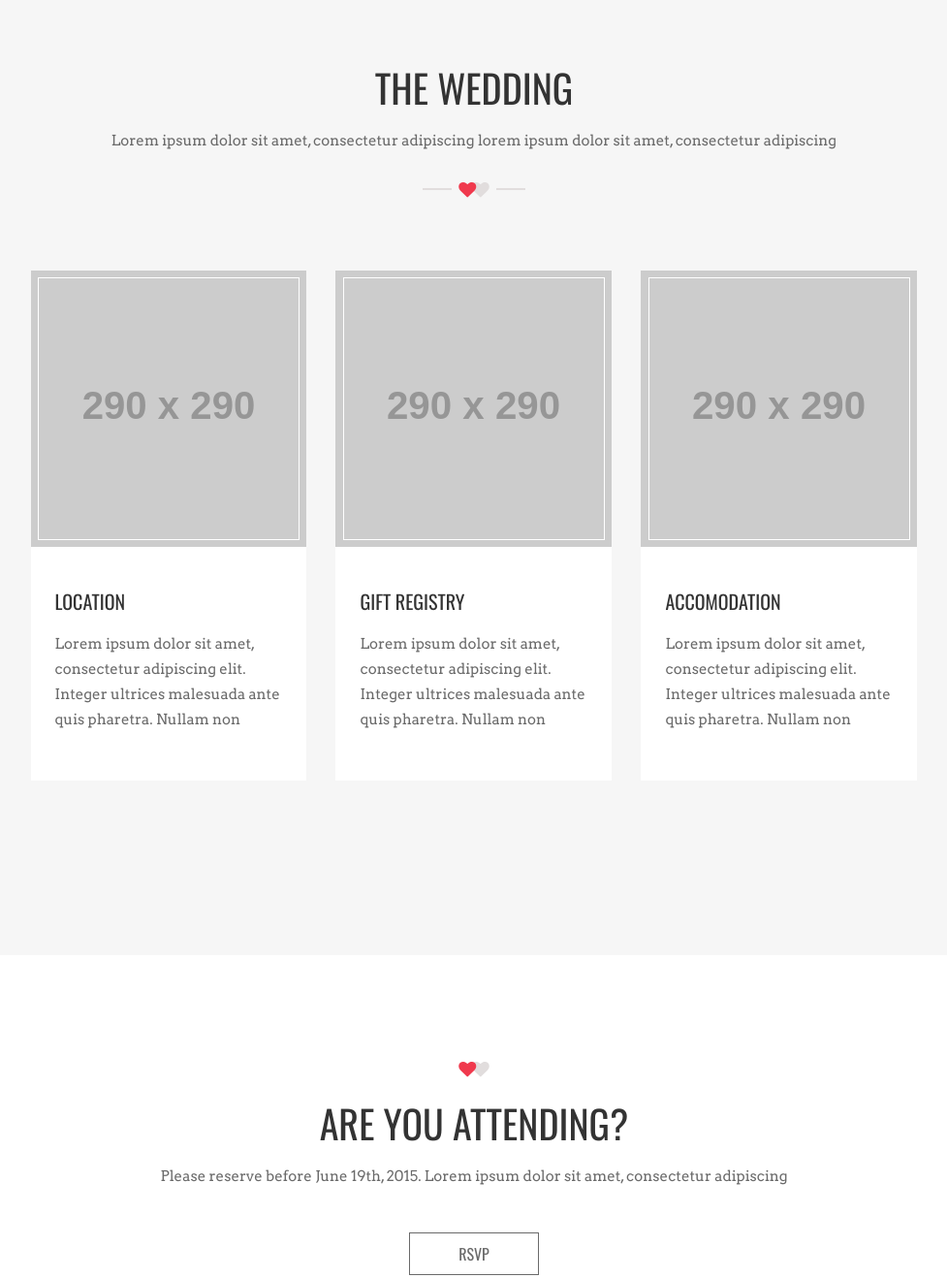
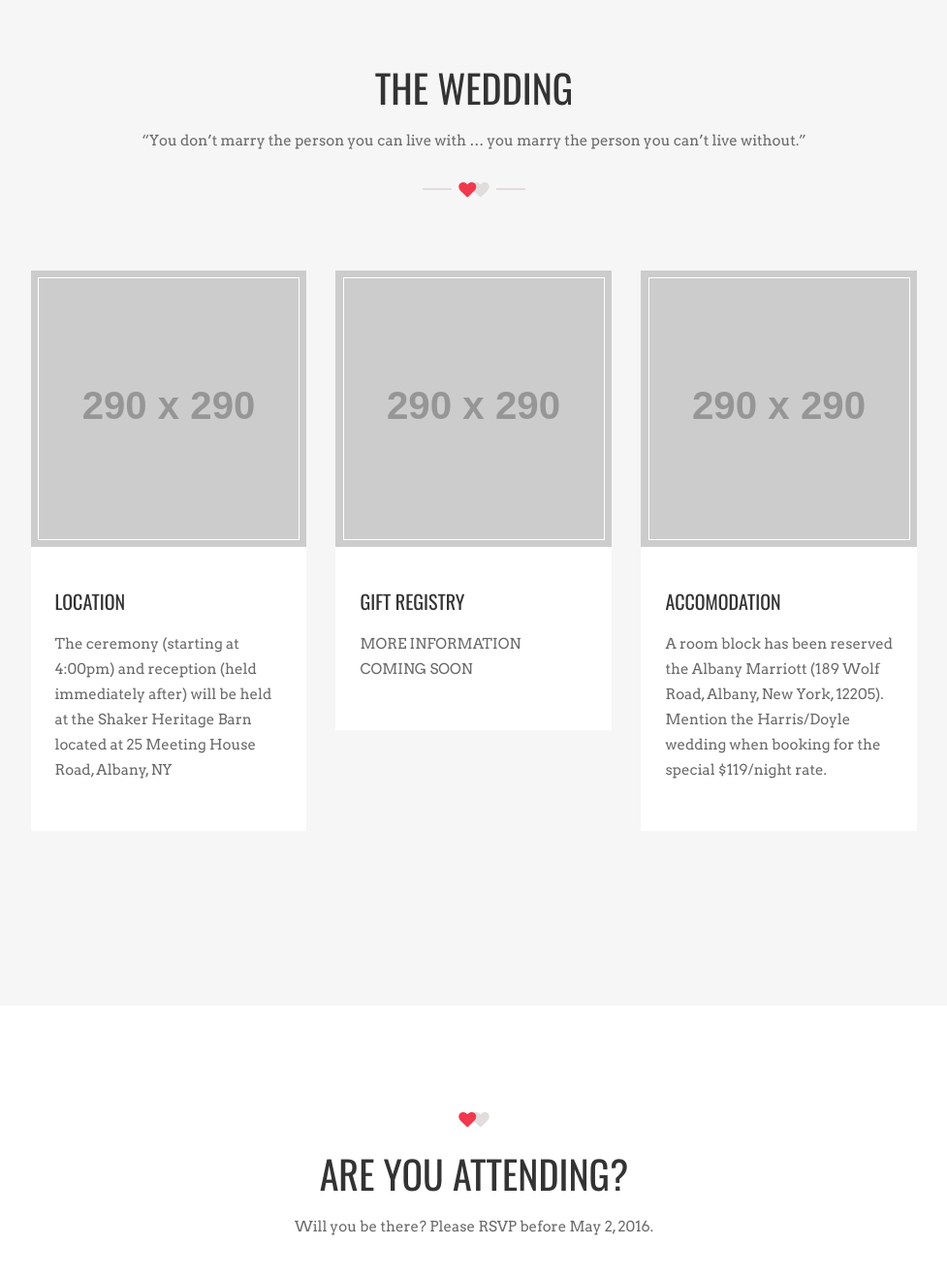
Before and after one commit to harrij5/harrij5.github.io, a plain HTML site: page index.html in a window 1280 px wide. Shown: the part 2680-3998 px from the top of the page at 97% size, without its empty margins (151-1128 px from the left). Drawn offline with nearby package versions, Linux system fonts and the light colour scheme; placeholder pictures from the web are drawn by us.

Commit message:
made changes

```diff
--- a/index.html
+++ b/index.html
@@ -474,7 +474,7 @@
 							</div><!--END of PHOTO-ITEM-->
 
                             <p class="couple-excerpt animation fadeInRight">
-                            	<strong>I'm Jennifer Harris. </strong> It's finally happening - I'm becoming a Doyle! Who knew meeting Padraic at the Ruck on Valentine's Day in 2009 would be the start of endless adventures. I can't wait to celebrate with our friends and family.
+                            	<strong>I'm Jennifer Harris. </strong> It's finally happening - I'm becoming a Doyle! Who knew meeting Padraic at the Ruck on Valentine's Day in 2009 would be the start of endless adventures and love. I can't wait to celebrate our special with all our friends and family!
                             </p>
 
                         </div>
@@ -498,7 +498,7 @@
                         	<div class="col-md-offset-1 col-md-10 text-center">
 
                 	 			<div class="banner-text light medium animation fadeInUp" style="letter-spacing:3px;">
-                     				<h4>*** AT FOXEGAN HOTEL & RESTAURANT, LOS ANGELES ***</h4>
+                     				<h4>*** AT THE SHAKER HERITAGE BARN, ALBANY ***</h4>
                      			</div>
 
                                 <div class="animation fadeInUp">
@@ -545,7 +545,7 @@
                             	</h2>
 
                             	<p class="blurb">
-                            		Lorem ipsum dolor sit amet, consectetur adipiscing lorem ipsum dolor sit amet, consectetur adipiscing
+                            		“You don’t marry the person you can live with … you marry the person you can’t live without.”
                             	</p>
 
                             	<div class="heart-divider">
@@ -601,7 +601,7 @@
                                         <!-- TITLE & EXCERPT -->
                                         <div class="title-excerpt">
                                         	<h3><a href="location.html">LOCATION</a></h3>
-                                            <p>Lorem ipsum dolor sit amet, consectetur adipiscing elit. Integer ultrices malesuada ante quis pharetra. Nullam non </p>
+                                            <p>The ceremony (starting at 4:00pm) and reception (held immediately after) will be held at the Shaker Heritage Barn located at 25 Meeting House Road, Albany, NY </p>
                                         </div>
                                         <!-- END of TITLE & EXCERPT -->
 
@@ -643,7 +643,7 @@
                                         <!-- TITLE & EXCERPT -->
                                         <div class="title-excerpt">
                                         	<h3><a href="gift.html">GIFT REGISTRY</a></h3>
-                                            <p>Lorem ipsum dolor sit amet, consectetur adipiscing elit. Integer ultrices malesuada ante quis pharetra. Nullam non </p>
+                                            <p>MORE INFORMATION COMING SOON</p>
                                         </div>
                                         <!-- END of TITLE & EXCERPT -->
 
@@ -685,7 +685,7 @@
                                         <!-- TITLE & EXCERPT -->
                                         <div class="title-excerpt">
                                         	<h3><a href="accomodation.html">ACCOMODATION</a></h3>
-                                            <p>Lorem ipsum dolor sit amet, consectetur adipiscing elit. Integer ultrices malesuada ante quis pharetra. Nullam non </p>
+                                            <p>A room block has been reserved the Albany Marriott (189 Wolf Road, Albany, New York, 12205). Mention the Harris/Doyle wedding when booking for the special $119/night rate. </p>
                                         </div>
                                         <!-- END of TITLE & EXCERPT -->
 
@@ -724,7 +724,7 @@
 								</h2>
 
 								<p>
-									Please reserve before June 19th, 2015. Lorem ipsum dolor sit amet, consectetur adipiscing
+									Will you be there? Please RSVP before May 2, 2016.
 								</p>
 
                                 <a href="rsvp-1.html" class="de-button medium animation fadeInUp">
@@ -773,7 +773,7 @@
                         				</div>
 
 										<div id="footer-couple-name" class="animation delay1 fadeInUp">
-                                			GERRARD & DIANNE
+                                			JENNIFER & PADRAIC
                                 		</div>
 
                      				</div>
```
